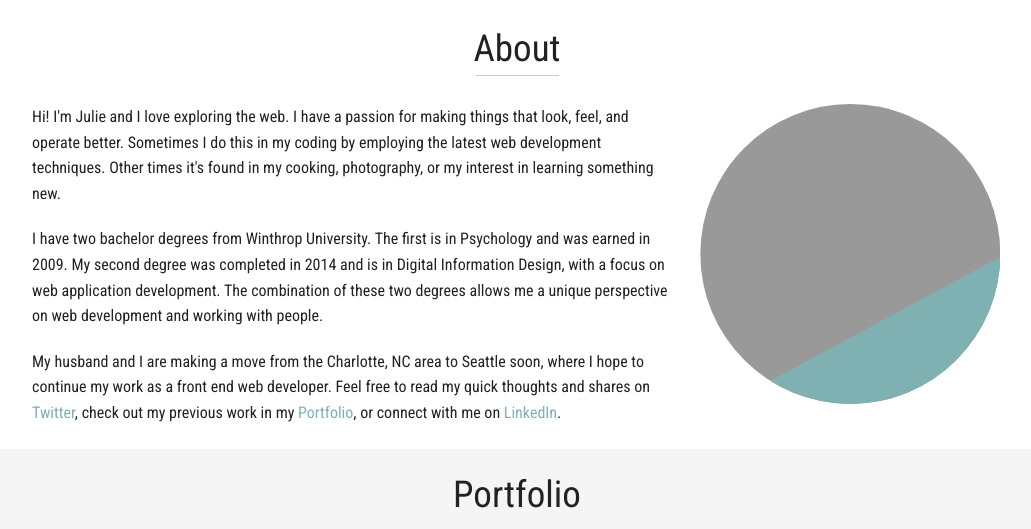
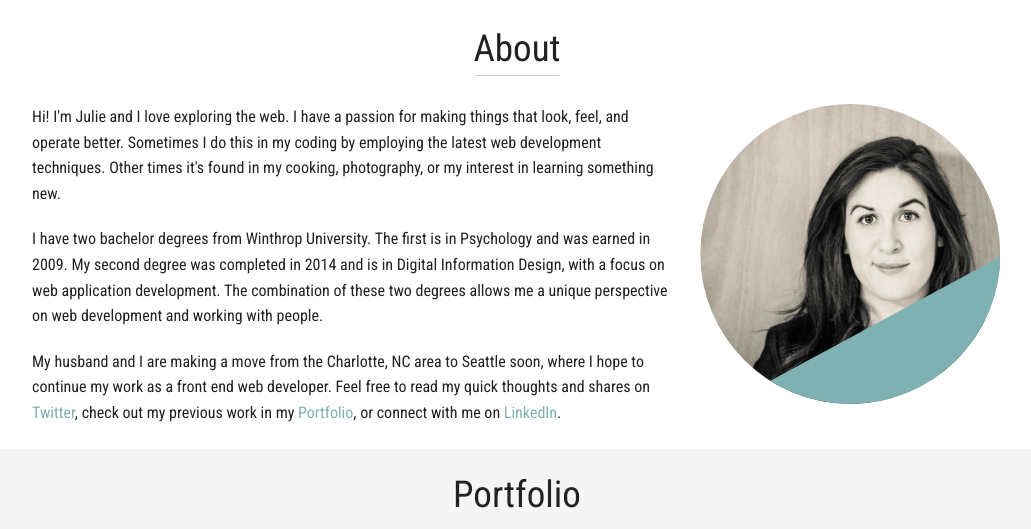
Before and after one commit to juliemspragg/juliespragg.com, a Jekyll site: the page built from index.html, in a window 1280 px wide. Shown: the part 600-1129 px from the top of the page, without its empty margins (123-1154 px from the left). Built offline with Jekyll 4.4.1, drawn with Linux system fonts in a browser that asks for light colours; nearby versions of some CDN libraries; grey boxes are pictures that could not be loaded.

Commit message:
Resolved CSS image link issue

```diff
--- a/css/new.css
+++ b/css/new.css
@@ -8,7 +8,7 @@ body {
 }
 /* Heading/top */
 .hero {
-	background-image:url(img/compressedbg.jpg);
+	background-image:url(../img/compressedbg.jpg);
 	z-index:-1;
 	background-position:center top;
 	background-size:cover;
@@ -19,7 +19,7 @@ body {
 	background-color:#fefefe;
 }
 .hero_secondary{
-     background-image:url(img/pagebg2.jpg);
+     background-image:url(../img/pagebg2.jpg);
 	z-index:-1;
 	background-position:center top;
 	background-size:cover;
@@ -184,7 +184,7 @@ a.clip-each:hover {
 .clip-solid {
 	width:300px;
 	height:300px;
-	background-image:url(img/julie.jpg);
+	background-image:url(../img/julie.jpg);
 	background-repeat:no-repeat;
 	background-size:cover;
 	background-color:#999;
@@ -328,7 +328,7 @@ figure:hover figcaption {
 .portfolio_link{
      background-color: #D5D5D5;
      padding: 100px 0px 95px;
-     background-image: url(img/pagebg2.jpg);
+     background-image: url(../img/pagebg2.jpg);
 	background-position:center top;
 	background-size:cover;
 	box-shadow:inset 0 0 0 2000px rgba(0,0,0,0.15);
```
